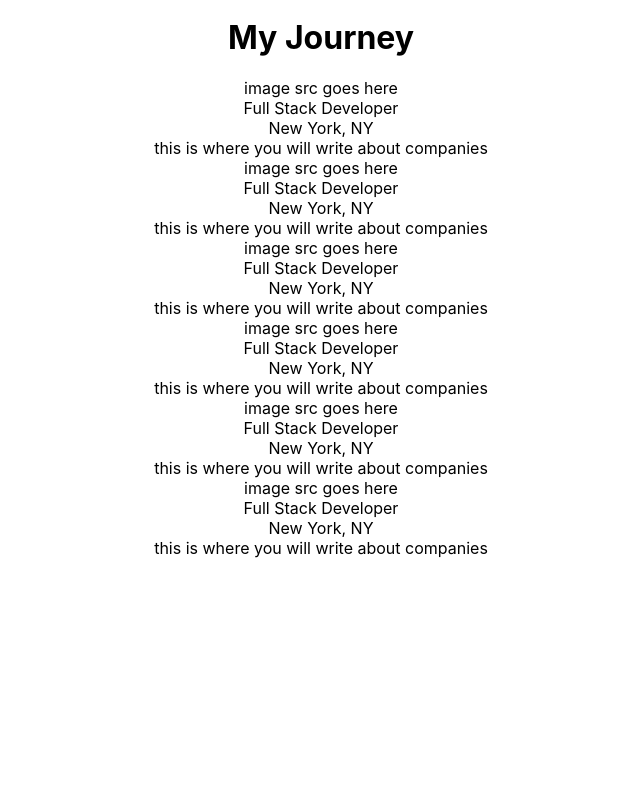
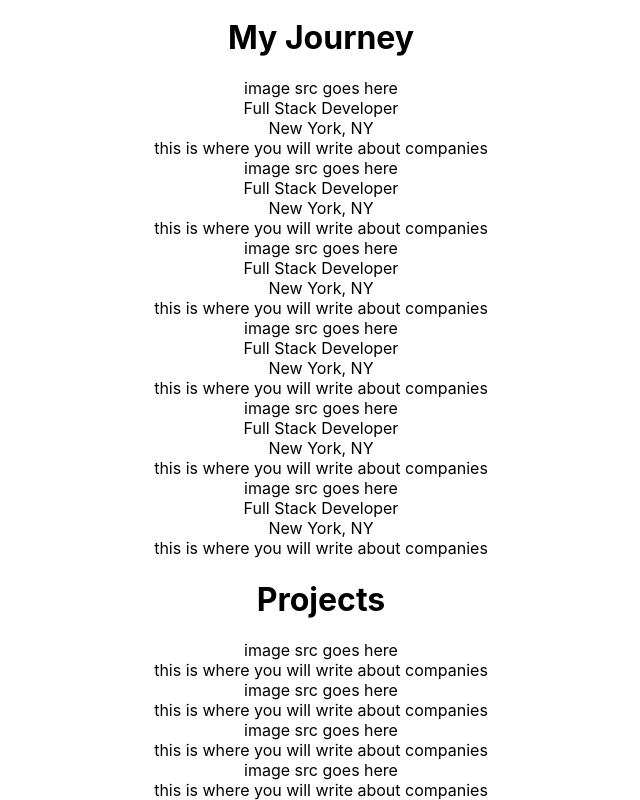
Before and after one commit to vanceleon/Portfolio_Site, a React (Create React App) app in the folder portfolio/: page / in a window 1280 px wide. Shown: the part 1008-1808 px from the top of the page, without its empty margins (319-959 px from the left). Before the commit the page ends 1566 px from the top, so only its background shows below. Built offline with nearby package versions, Linux system fonts and the light colour scheme.

Commit message:
projects built moved arrays into data folder

```diff
--- a/portfolio/src/App.js
+++ b/portfolio/src/App.js
@@ -2,6 +2,7 @@ import React, { Component } from 'react';
 import Header from './Components/Header';
 import NavMenu from './Components/NavBar';
 import Experience from './Components/Experience';
+import Projects from './Components/Projects';
 import './css/App.css';
 
 class App extends Component {
@@ -12,8 +13,9 @@ class App extends Component {
           <NavMenu />
           <Header />
         </div>
+
         <Experience />
-
+        <Projects/>
         {/* <div className='testing'>
           testing the text under image
         </div> */}
--- a/portfolio/src/Components/Experience.js
+++ b/portfolio/src/Components/Experience.js
@@ -1,7 +1,7 @@
 import React, { Component } from 'react';
 import CircularUnderLoad from './loading';
 // import uuid from 'uuid';
-import { companyInfo } from '../companyInfo.js';
+import { companyInfo } from '../data/companyInfo.js';
 
 class Experience extends Component {
   constructor() {
--- a/portfolio/src/Components/Projects.js
+++ b/portfolio/src/Components/Projects.js
@@ -0,0 +1,46 @@
+import React, { Component } from 'react';
+import CircularUnderLoad from './loading';
+// import uuid from 'uuid';
+import { projects } from '../data/projects.js';
+
+class Projects extends Component {
+  constructor() {
+    super();
+    this.state = {
+      projectArr: []
+    };
+  }
+
+  componentDidMount() {
+    if (this.state.projectArr.length === 0) {
+      this.setState({ projectArr: projects });
+    }
+  }
+
+  // refactor to incorporate the uuid
+
+  render() {
+    if (this.state.projectArr) {
+    //   const uuid = uuid.v4();
+      return (
+        <div className='project-tabs'>
+          <h1>Projects</h1>
+          {this.state.projectArr.map((project, i) => {
+            return (
+              <div key={i} className='role'>
+                <div className='company'>{project.image}</div>
+                <title>
+                  <a href={project.projectUrl}>{project.title}</a>
+                </title>
+                <div className='description'>{project.description}</div>
+              </div>
+            );
+          })}
+        </div>
+      );
+    } else {
+      return <CircularUnderLoad />;
+    }
+  }
+}
+export default Projects;
--- /dev/null
+++ b/portfolio/src/data/projects.js
@@ -0,0 +1,27 @@
+export const projects = [
+    {
+      image: 'image src goes here',
+      projectUrl: 'https://lambdaschool.com/',
+      title: 'Full Stack Developer',
+      description: 'this is where you will write about companies'
+    },
+    {
+      image: 'image src goes here',
+      projectUrl: 'https://lambdaschool.com/',
+      title: 'Full Stack Developer',
+      description: 'this is where you will write about companies'
+    },
+    {
+      image: 'image src goes here',
+      projectUrl: 'https://lambdaschool.com/',
+      title: 'Full Stack Developer',
+      description: 'this is where you will write about companies'
+    },
+    {
+      image: 'image src goes here',
+      projectUrl: 'https://lambdaschool.com/',
+      title: 'Full Stack Developer',
+      description: 'this is where you will write about companies'
+    },
+
+  ];
```
Also changed, not shown: portfolio/src/data/companyInfo.js (renamed from portfolio/src/companyInfo.js).
